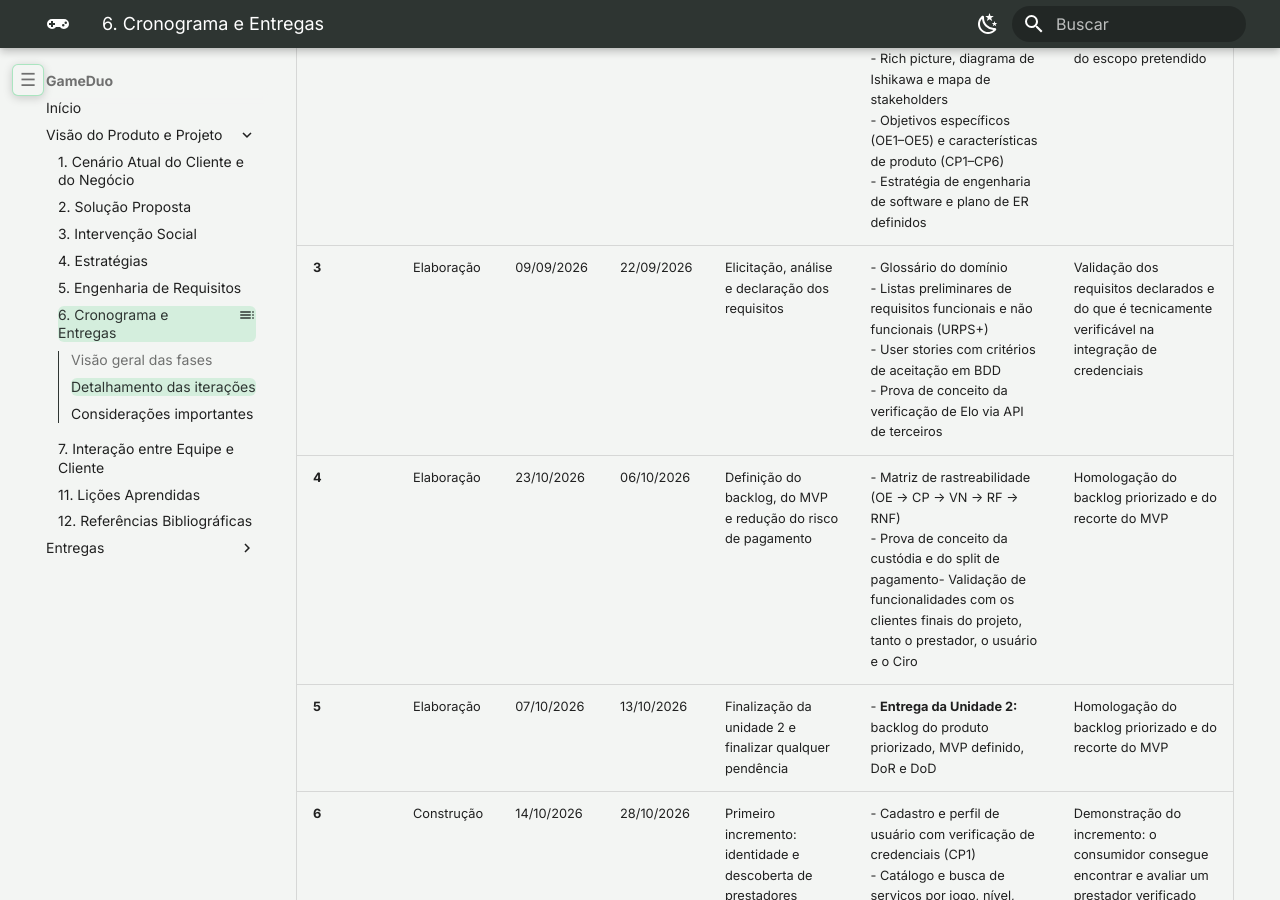
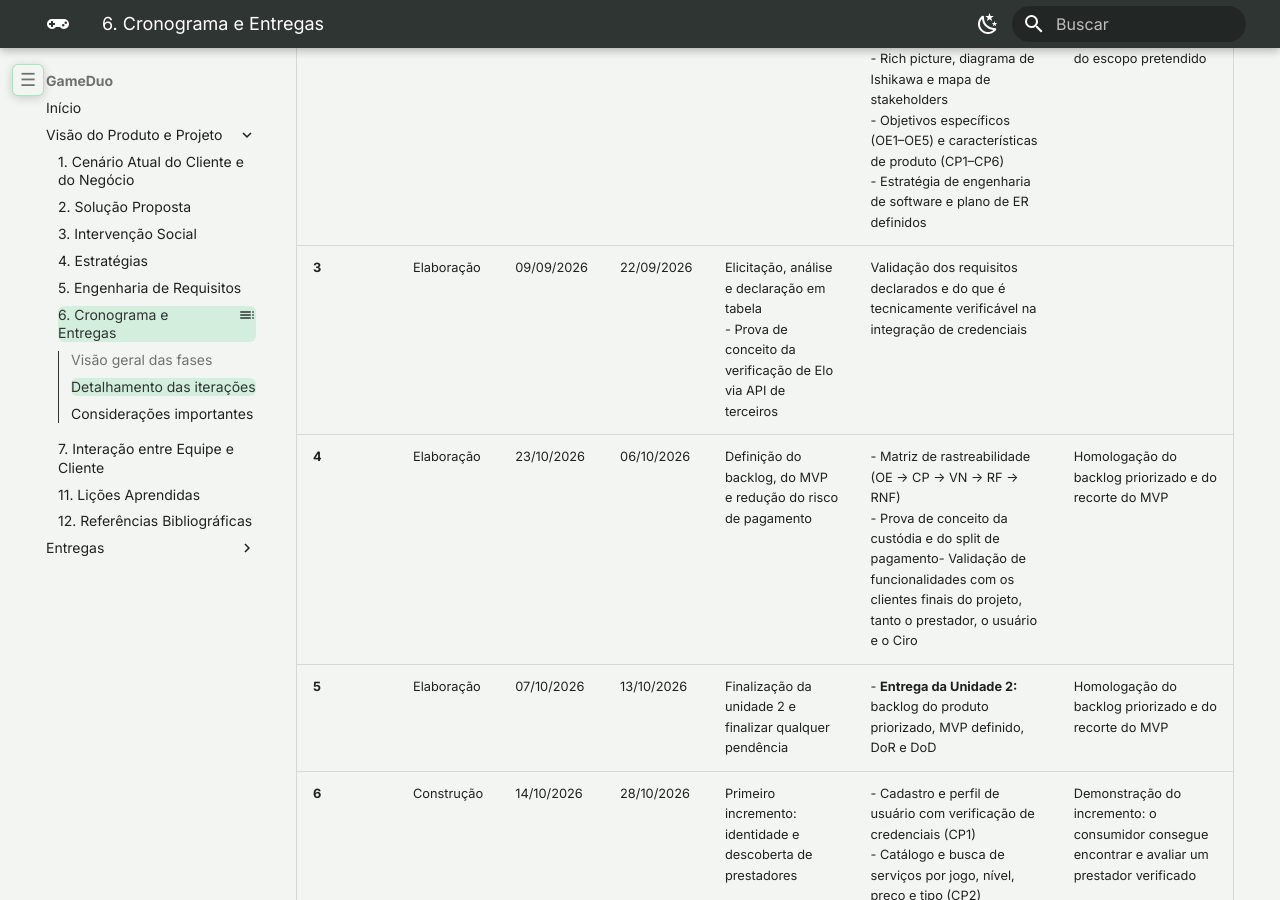
Before and after one commit to mdsreq-fga-unb/REQ-2026.2-T02-GameDuo, an MkDocs documentation site: the page built from docs/visao-produto/cronograma-entregas.md, in a window 1280 px wide and 900 px high, scrolled down 1042 px. Built offline with MkDocs 1.6.1 and Material for MkDocs 9.7.7, drawn with Linux system fonts in a browser that asks for light colours.

```diff
--- a/docs/visao-produto/cronograma-entregas.md
+++ b/docs/visao-produto/cronograma-entregas.md
@@ -19,7 +19,7 @@
 | -------- | ---- | ------ | --- | ------------------ | ------------------ | -------------------- |
 | **1** | Iniciação | 11/08/2026 | 27/08/2026 | Formação da equipe e definição do domínio do projeto | - Definição dos papéis da equipe GoHorse<br>- Repositório e site do projeto (GitPages) configurados<br>- Prospecção e primeiro contato com o cliente | Alinhamento inicial sobre disponibilidade, forma de contato e interesse no projeto |
 | **2** | Iniciação | 01/09/2026 | 08/09/2026 | Compreensão do problema e construção da visão do produto | - **Entrega da Unidade 1:** documento de Visão do Produto e Projeto (seções 1 a 7)<br>- Rich picture, diagrama de Ishikawa e mapa de stakeholders<br>- Objetivos específicos (OE1–OE5) e características de produto (CP1–CP6)<br>- Estratégia de engenharia de software e plano de ER definidos | Primeira reunião com o cliente: validação do problema central, do modelo de negócio e do escopo pretendido |
-| **3** | Elaboração | 09/09/2026 | 22/09/2026 | Elicitação, análise e declaração dos requisitos | - Glossário do domínio<br>- Listas preliminares de requisitos funcionais e não funcionais (URPS+)<br>- User stories com critérios de aceitação em BDD<br>- Prova de conceito da verificação de Elo via API de terceiros | Validação dos requisitos declarados e do que é tecnicamente verificável na integração de credenciais |
+| **3** | Elaboração | 09/09/2026 | 22/09/2026 | Elicitação, análise e declaração em tabela<br>- Prova de conceito da verificação de Elo via API de terceiros | Validação dos requisitos declarados e do que é tecnicamente verificável na integração de credenciais |
 | **4** | Elaboração | 23/10/2026 | 06/10/2026 | Definição do backlog, do MVP e redução do risco de pagamento | - Matriz de rastreabilidade (OE → CP → VN → RF → RNF)<br>- Prova de conceito da custódia e do split de pagamento- Validação de funcionalidades com os clientes finais do projeto, tanto o prestador, o usuário e o Ciro | Homologação do backlog priorizado e do recorte do MVP |
 | **5** | Elaboração | 07/10/2026 | 13/10/2026 | Finalização da unidade 2 e finalizar qualquer pendência | - **Entrega da Unidade 2:** backlog do produto priorizado, MVP definido, DoR e DoD<br> | Homologação do backlog priorizado e do recorte do MVP |
 | **6** | Construção | 14/10/2026 | 28/10/2026 | Primeiro incremento: identidade e descoberta de prestadores | - Cadastro e perfil de usuário com verificação de credenciais (CP1)<br>- Catálogo e busca de serviços por jogo, nível, preço e tipo (CP2)<br>- Protótipos e diagramas de caso de uso da jornada de contratação | Demonstração do incremento: o consumidor consegue encontrar e avaliar um prestador verificado |
```
